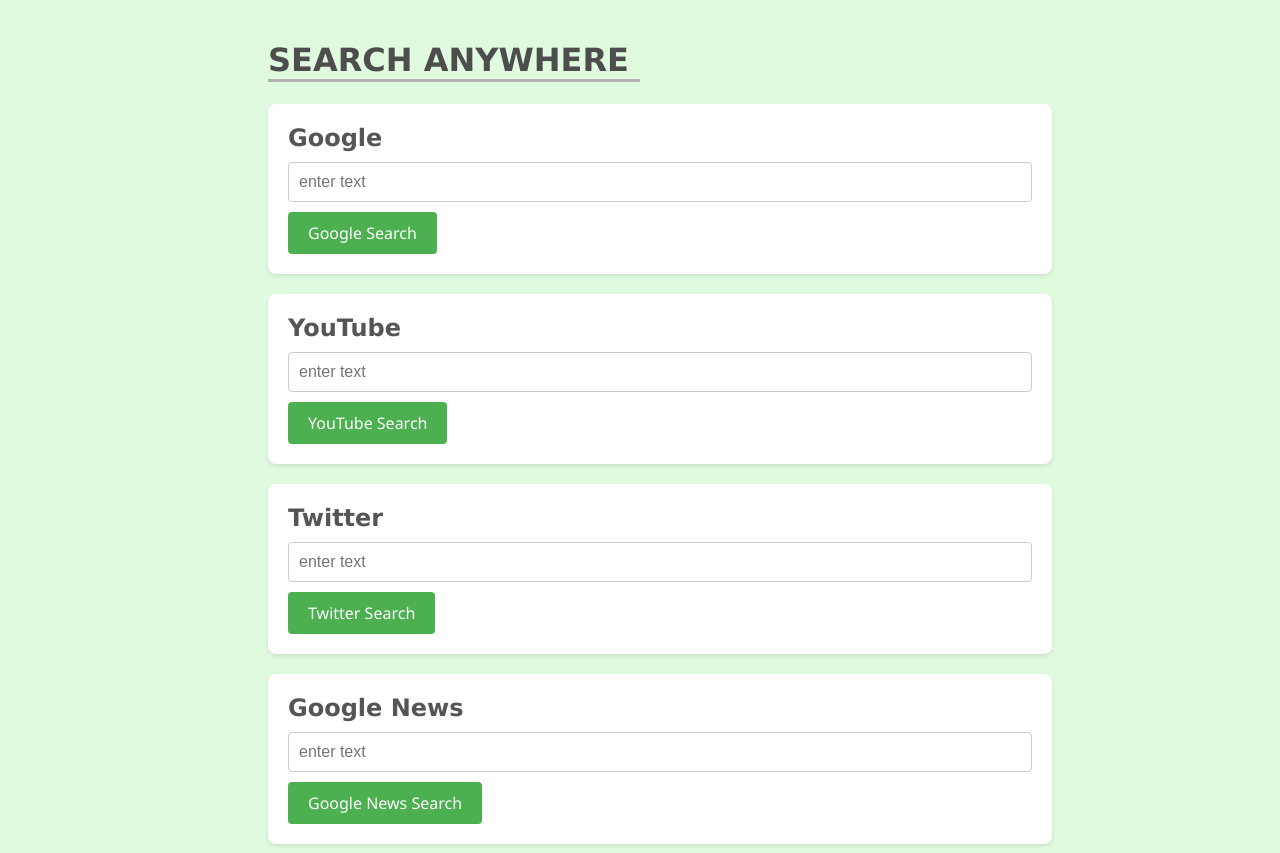
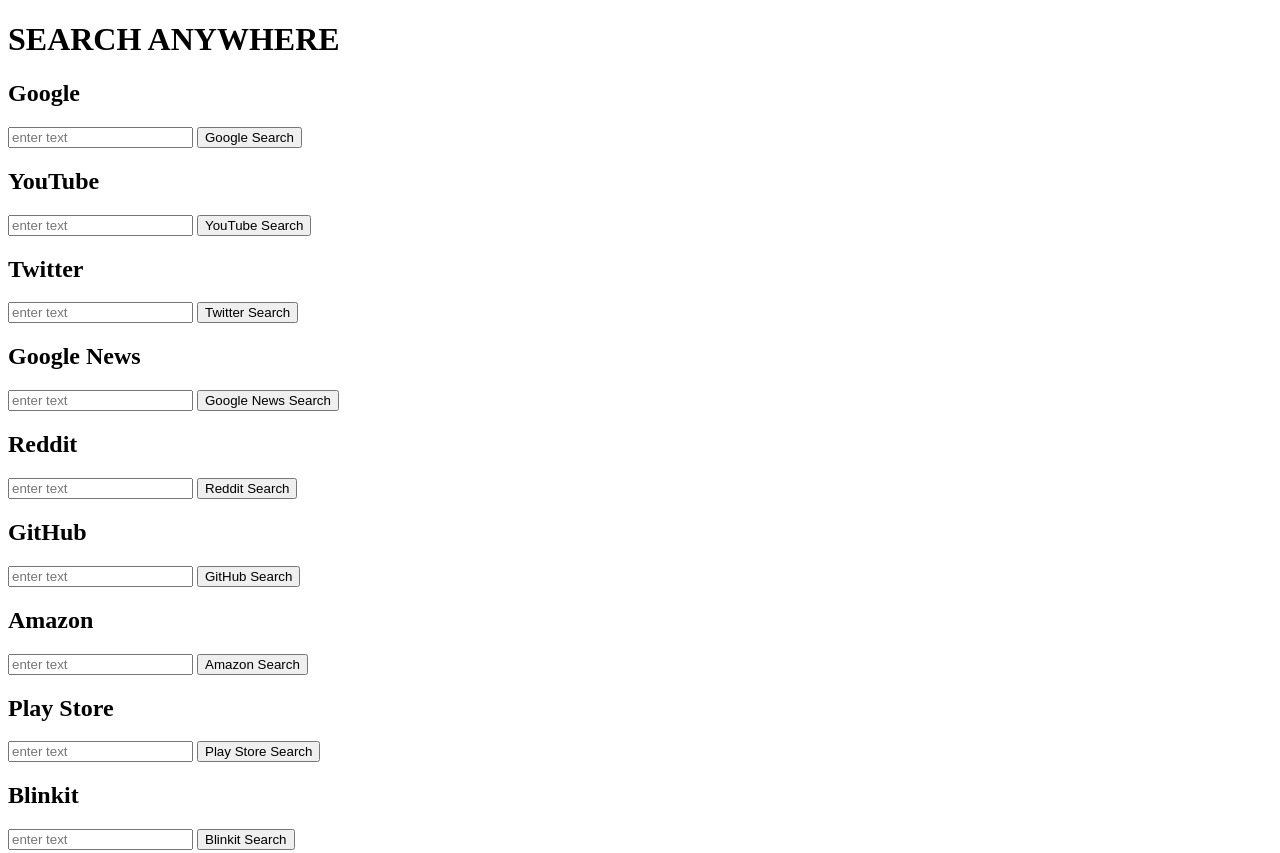
Before and after one commit to pr1yamdas/first-web-page, a plain HTML site: page index.html in a window 1280 px wide. Shown: the top 853 px of the page. Drawn offline with Linux system fonts and the light colour scheme.

Commit message:
Update index.html

```diff
--- a/index.html
+++ b/index.html
@@ -4,67 +4,7 @@
     <meta charset="UTF-8">
     <meta name="viewport" content="width=device-width, initial-scale=1.0">
     <title>Search Anywhere</title>
-    <style>body {
-        font-family: Arial, sans-serif;
-        background-color: #e0fadf;
-        margin: 0;
-        padding: 20px;
-    }
 
-    h1 {
-        margin-left: 20%;
-        color: #4e4d4d;
-        font-family: 'Lucida Sans', 'Lucida Sans Regular', 'Lucida Grande', 'Lucida Sans Unicode', Geneva, Verdana, sans-serif;
-        border-bottom: #b4b1b1 solid;
-        width: 30%;
-    }
-
-    form {
-        background-color: #fff;
-        border-radius: 8px;
-        box-shadow: 0 2px 4px rgba(0, 0, 0, 0.1);
-        padding: 20px;
-        margin-bottom: 20px;
-        width: 60%;
-        position: relative;
-        left: 20%;
-        font-family: 'Lucida Sans', 'Lucida Sans Regular', 'Lucida Grande', 'Lucida Sans Unicode', Geneva, Verdana, sans-serif;
-    }
-
-    h2 {
-        margin: 0 0 10px;
-        color: #555;
-    }
-
-    input[type="text"] {
-        width: 100%;
-        padding: 10px;
-        font-size: 16px;
-        border: 1px solid #ccc;
-        border-radius: 4px;
-        box-sizing: border-box;
-        margin-bottom: 10px;
-    }
-
-    button {
-        background-color: #4CAF50;
-        color: #fff;
-        border: none;
-        padding: 10px 20px;
-        font-size: 16px;
-        border-radius: 4px;
-        cursor: pointer;
-        font-family: 'Segoe UI', Tahoma, Geneva, Verdana, sans-serif;
-    }
-
-    button:hover {
-        background-color: #45a049;
-        box-shadow: 0px 2px 6px 3px rgb(190, 188, 188);
-        transition: 0.5s;
-
-    }
-
-    </style>
 </head>
 <body>
    <h1>SEARCH ANYWHERE</h1>
```
